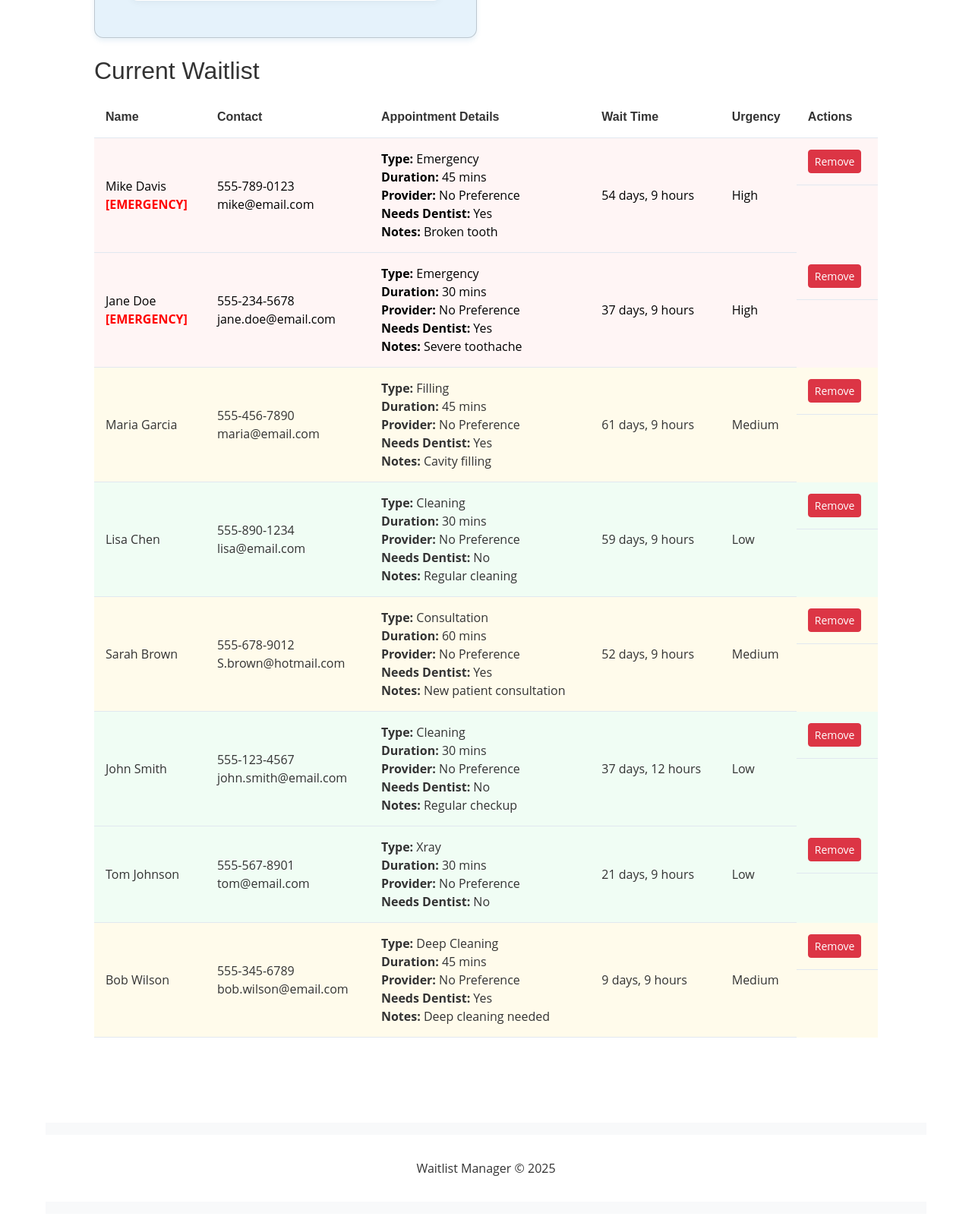
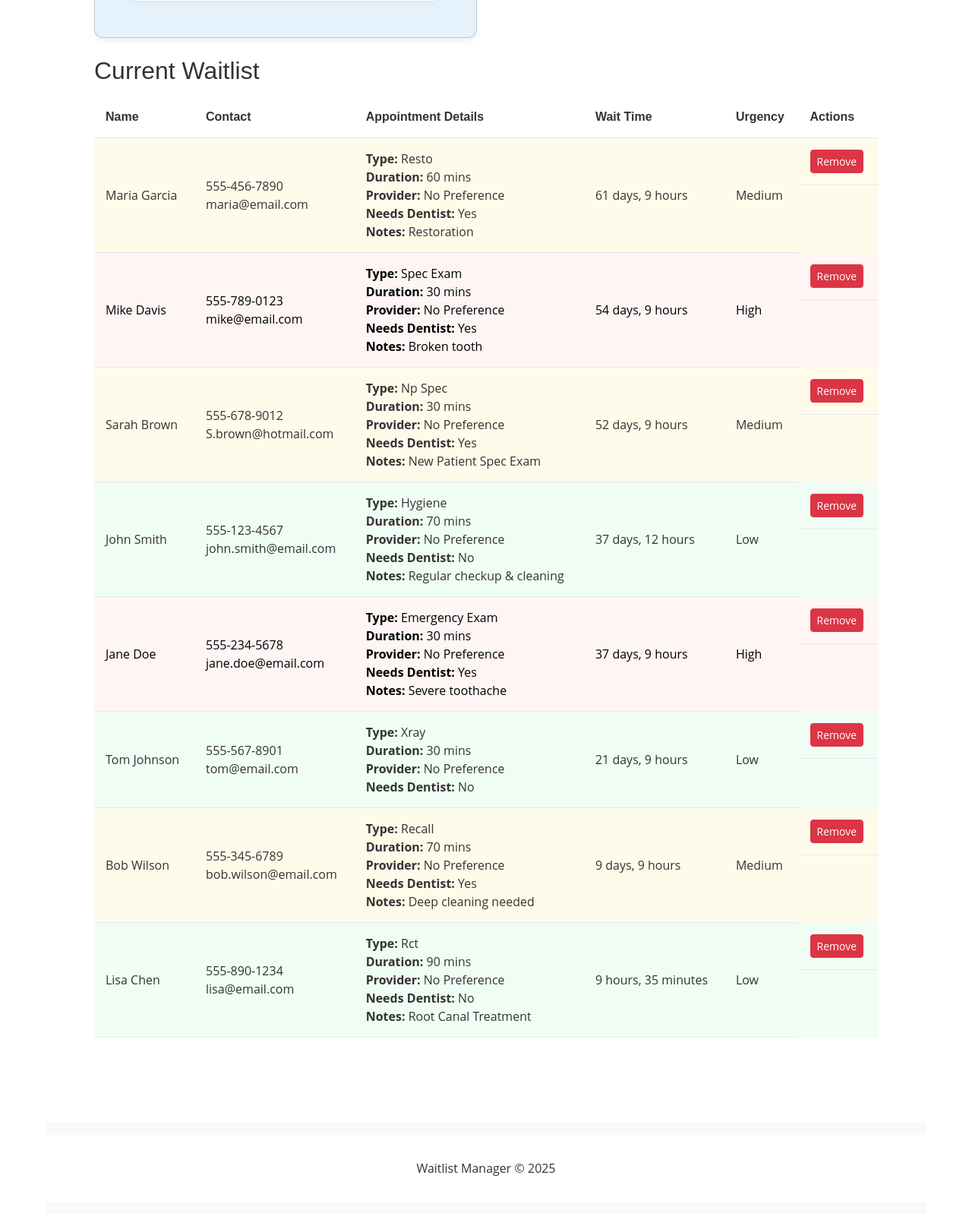
Before and after one commit to s-pecksen/w.ai.tlist, a Flask app: page / in a window 1280 px wide. Shown: the part 1474-3092 px from the top of the page at 76% size. Run offline with Flask 3, Linux system fonts and the light colour scheme.

Commit message:
Updated Appointment types, durations, and sorting logic
Prioritize urgency, then wait time.

```diff
--- a/app.py
+++ b/app.py
@@ -225,11 +225,15 @@ def remove_patient(patient_id):
 
 # Add these helper functions
 def validate_appointment_type(value):
-    valid_types = ['hygiene', 'recall', 'resto', 'spec exam', 'emerg exam', 'custom', 'cleaning', 'deep_cleaning', 'filling', 'xray', 'consultation', 'emergency']
-    return str(value).lower() if str(value).lower() in valid_types else 'consultation' # Default to consultation
+    # Updated valid types based on user request
+    valid_types = ['hygiene', 'recall', 'resto', 'x-ray', 'np_spec', 'spec_exam', 'emergency_exam', 'rct', 'custom']
+    value_str = str(value).lower().strip()
+    # Defaulting to 'hygiene' as a common type if the provided one isn't valid
+    return value_str if value_str in valid_types else 'hygiene'
 
 def validate_duration(value):
-    valid_durations = ['30', '45', '60', '90', '120']
+    # Use the updated list of durations from the HTML forms
+    valid_durations = ['30', '60', '70', '90', '120']
     return str(value) if str(value) in valid_durations else '30'
 
 def validate_provider(value):
@@ -749,11 +753,14 @@ def find_eligible_patients(cancelled_appointment):
             patient_copy['match_score'] = match_score # Keep score for consistency if needed later
             eligible_patients.append(patient_copy)
 
-    # Sort the perfect matches by wait time (longest first)
+    # Sort the perfect matches first by Urgency (High > Medium > Low), then by wait time (longest first)
     def sort_key(patient):
-        # No need to sort by score value anymore, just wait time
-        # Use get with default for wait_time
-        return -wait_time_to_minutes(patient.get('wait_time', '0 minutes'))
+        urgency = patient.get('urgency', 'medium').lower()
+        # Assign lower numbers to higher priorities for sorting
+        urgency_priority = {'high': 0, 'medium': 1, 'low': 2}.get(urgency, 1) # Default to medium priority
+        # Use negative wait time for descending order (longest wait first)
+        wait_minutes = -wait_time_to_minutes(patient.get('wait_time', '0 minutes'))
+        return (urgency_priority, wait_minutes)
 
     eligible_patients.sort(key=sort_key)
     return eligible_patients
--- a/templates/cancelled_appointments.html
+++ b/templates/cancelled_appointments.html
@@ -160,8 +160,8 @@
                             <label for="duration" class="form-label">Duration</label>
                             <select class="form-select" id="duration" name="duration" required>
                                 <option value="30">30 minutes</option>
-                                <option value="45">45 minutes</option>
                                 <option value="60">1 hour</option>
+                                <option value="70">70 minutes</option>
                                 <option value="90">1.5 hours</option>
                                 <option value="120">2 hours</option>
                             </select>
--- a/templates/index.html
+++ b/templates/index.html
@@ -42,24 +42,20 @@
                                     <option value="hygiene">Hygiene</option>
                                     <option value="recall">Recall</option>
                                     <option value="resto">Resto</option>
-                                    <option value="spec exam">Spec Exam</option>
-                                    <option value="emerg exam">Emerg Exam</option>
+                                    <option value="x-ray">X-ray</option>
+                                    <option value="np_spec">NP Spec</option>
+                                    <option value="spec_exam">Spec Exam</option>
+                                    <option value="emergency_exam">Emergency Exam</option>
+                                    <option value="rct">RCT</option>
                                     <option value="custom">Custom Appointment</option>
-                                    <!-- Add other relevant types if needed -->
-                                    <option value="cleaning">Cleaning</option>
-                                    <option value="deep_cleaning">Deep Cleaning</option>
-                                    <option value="filling">Filling</option>
-                                    <option value="xray">X-ray</option>
-                                    <option value="consultation">Consultation</option>
-                                    <option value="emergency">Emergency</option>
                                 </select>
                             </div>
                             <div class="mb-3">
                                 <label for="duration" class="form-label">Appointment Duration:</label>
                                 <select class="form-select" id="duration" name="duration" required>
                                     <option value="30">30 minutes</option>
-                                    <option value="45">45 minutes</option>
                                     <option value="60">1 hour</option>
+                                    <option value="70">70 minutes</option>
                                     <option value="90">1.5 hours</option>
                                     <option value="120">2 hours</option>
                                 </select>
--- a/waitlist_backups/waitlist_20250403_175640.csv
+++ b/waitlist_backups/waitlist_20250403_175640.csv
@@ -1,9 +1,9 @@
 name,phone,email,appointment_type,duration,hygienist_preference,hygienist,needs_dentist,reason,urgency,timestamp
-John Smith,555-123-4567,john.smith@email.com,cleaning,30,yes,Shannon,no,Regular checkup,low,2025-02-25T13:00:00
-Jane Doe,555-234-5678,jane.doe@email.com,emergency,30,yes,Kaitlin,yes,Severe toothache,high,2025-02-25T16:00:00
-Bob Wilson,555-345-6789,bob.wilson@email.com,deep_cleaning,45,no,,yes,Deep cleaning needed,medium,2025-03-25T16:00:00
-Maria Garcia,555-456-7890,maria@email.com,filling,45,yes,Adrienne,yes,Cavity filling,medium,2025-02-01T16:00:00
+John Smith,555-123-4567,john.smith@email.com,hygiene,70,yes,Shannon,no,Regular checkup & cleaning,low,2025-02-25T13:00:00
+Jane Doe,555-234-5678,jane.doe@email.com,emergency exam,30,yes,Kaitlin,yes,Severe toothache,high,2025-02-25T16:00:00
+Bob Wilson,555-345-6789,bob.wilson@email.com,recall,70,no,,yes,Deep cleaning needed,medium,2025-03-25T16:00:00
+Maria Garcia,555-456-7890,maria@email.com,resto,60,yes,Adrienne,yes,Restoration,medium,2025-02-01T16:00:00
 Tom Johnson,555-567-8901,tom@email.com,xray,30,yes,Maylee,no,,low,2025-03-13T16:00:00
-Sarah Brown,555-678-9012,S.brown@hotmail.com,consultation,60,yes,Kathy,yes,New patient consultation,medium,2025-02-10T16:00:00
-Mike Davis,555-789-0123,mike@email.com,emergency,45,no,,yes,Broken tooth,high,2025-02-08T16:00:00
-Lisa Chen,555-890-1234,lisa@email.com,cleaning,30,yes,Ramneet,no,Regular cleaning,low,2025-02-03T16:00:00
+Sarah Brown,555-678-9012,S.brown@hotmail.com,NP spec,30,yes,Kathy,yes,New Patient Spec Exam,medium,2025-02-10T16:00:00
+Mike Davis,555-789-0123,mike@email.com,spec exam,30,no,,yes,Broken tooth,high,2025-02-08T16:00:00
+Lisa Chen,555-890-1234,lisa@email.com,RCT,90,yes,Ramneet,no,Root Canal Treatment,low,2025-04-03T16:00:00
```
Also changed, not shown: waitlist_backups/waitlist_20250402_151449.csv (deleted, +0 -9 lines).
